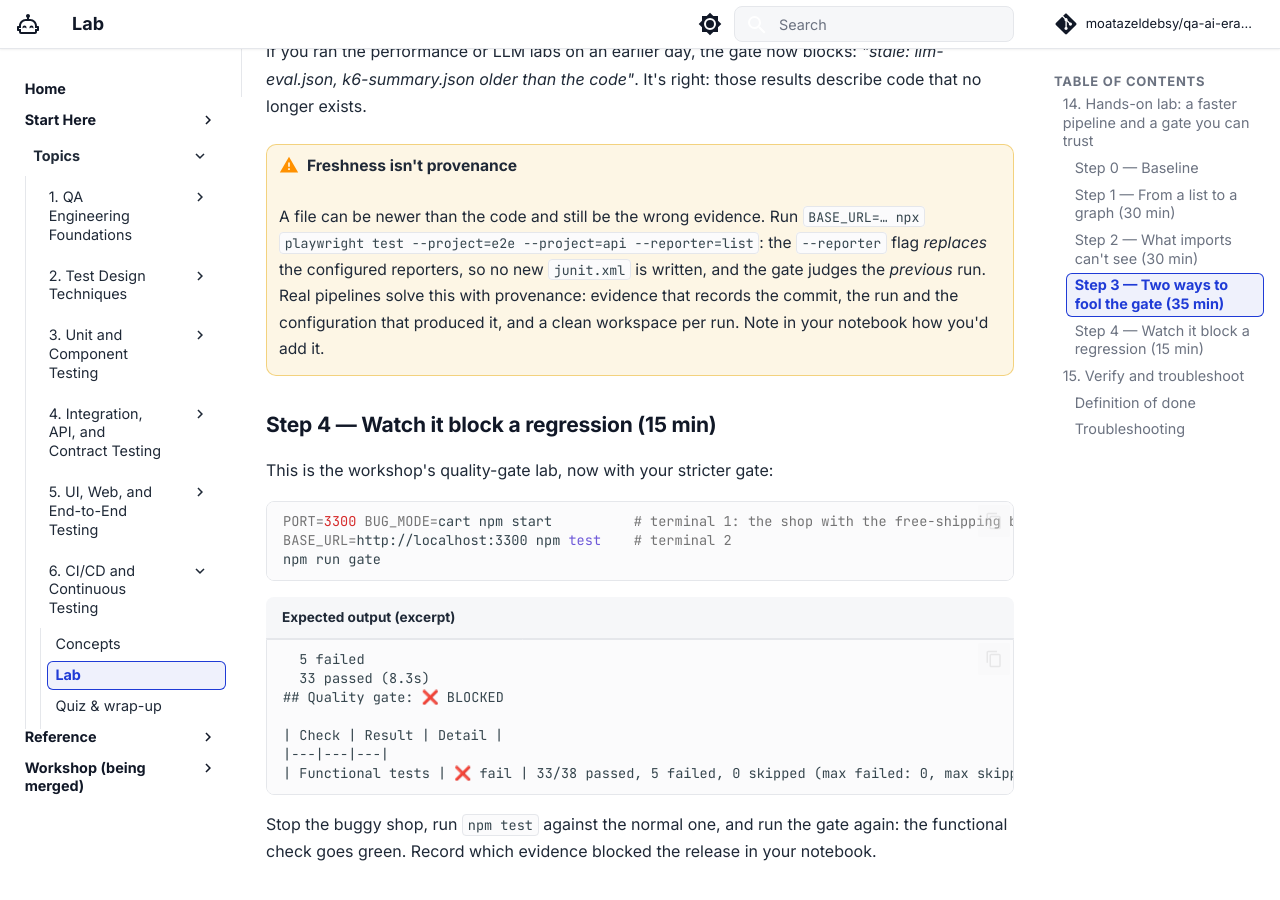
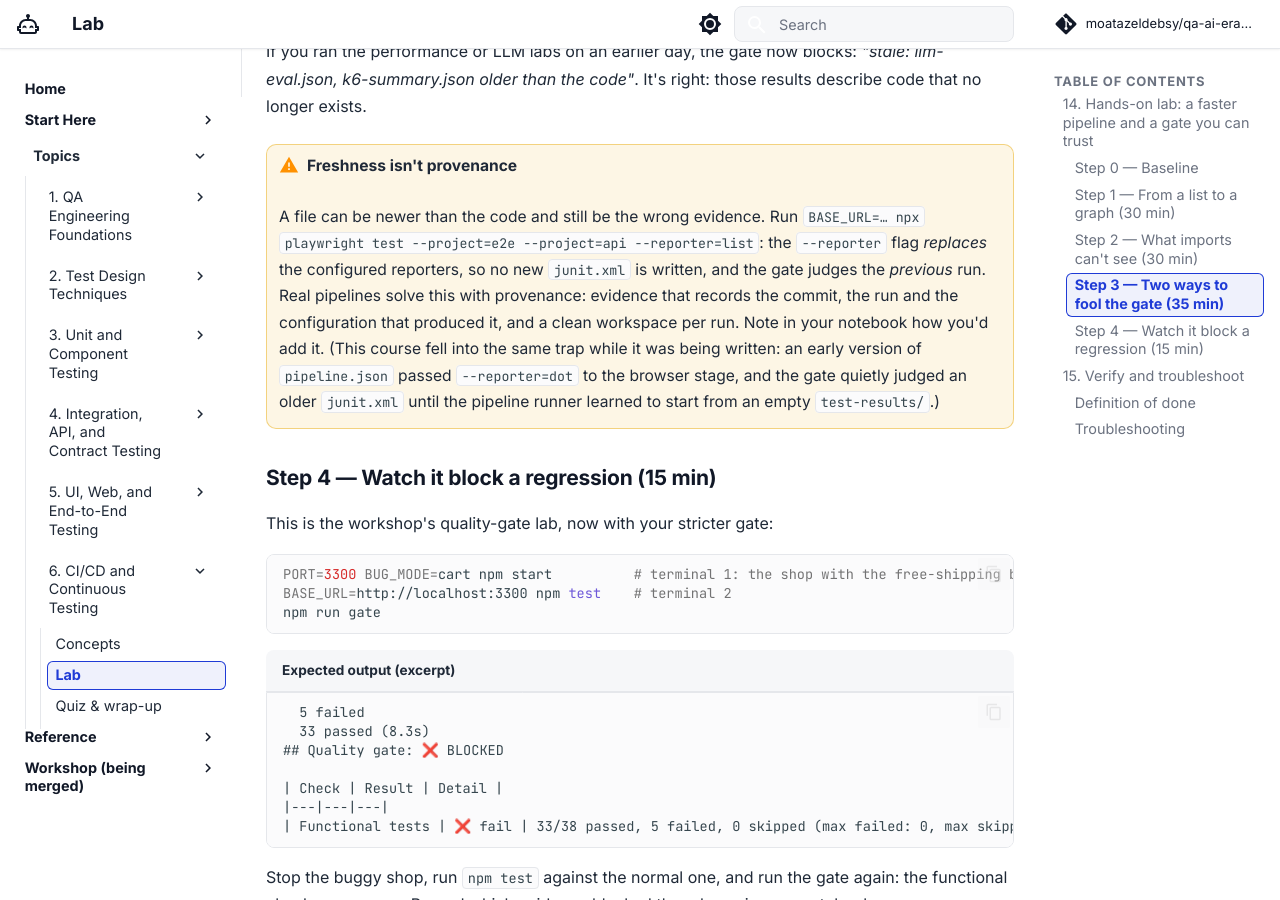
Before and after one commit to moatazeldebsy/qa-ai-era-workshop, an MkDocs documentation site: the page built from docs/topics/06-ci-cd/lab.md, in a window 1280 px wide and 900 px high, scrolled down 4218 px. Built offline with MkDocs 1.6.1 and Material for MkDocs 9.7.7, drawn with Linux system fonts in a browser that asks for light colours; comment, search, counter and statistics services are not loaded.

Commit message:
fix(topic-6): browser stage keeps the configured reporters, so junit.xml is fresh
Passing --reporter on the command line replaced the junit reporter, and
the gate judged a stale junit.xml from an earlier run. The lab now uses
this as its provenance example.

Co-Authored-By: Claude Opus 5.5 <noreply@anthropic.com>

```diff
--- a/docs/topics/06-ci-cd/lab.md
+++ b/docs/topics/06-ci-cd/lab.md
@@ -176,7 +176,7 @@ npm run gate
 If you ran the performance or LLM labs on an earlier day, the gate now blocks: *"stale: llm-eval.json, k6-summary.json older than the code"*. It's right: those results describe code that no longer exists.
 
 !!! warning "Freshness isn't provenance"
-    A file can be newer than the code and still be the wrong evidence. Run `BASE_URL=… npx playwright test --project=e2e --project=api --reporter=list`: the `--reporter` flag *replaces* the configured reporters, so no new `junit.xml` is written, and the gate judges the *previous* run. Real pipelines solve this with provenance: evidence that records the commit, the run and the configuration that produced it, and a clean workspace per run. Note in your notebook how you'd add it.
+    A file can be newer than the code and still be the wrong evidence. Run `BASE_URL=… npx playwright test --project=e2e --project=api --reporter=list`: the `--reporter` flag *replaces* the configured reporters, so no new `junit.xml` is written, and the gate judges the *previous* run. Real pipelines solve this with provenance: evidence that records the commit, the run and the configuration that produced it, and a clean workspace per run. Note in your notebook how you'd add it. (This course fell into the same trap while it was being written: an early version of `pipeline.json` passed `--reporter=dot` to the browser stage, and the gate quietly judged an older `junit.xml` until the pipeline runner learned to start from an empty `test-results/`.)
 
 ### Step 4 — Watch it block a regression (15 min)
 
```
Also changed, not shown: 1 other file.
